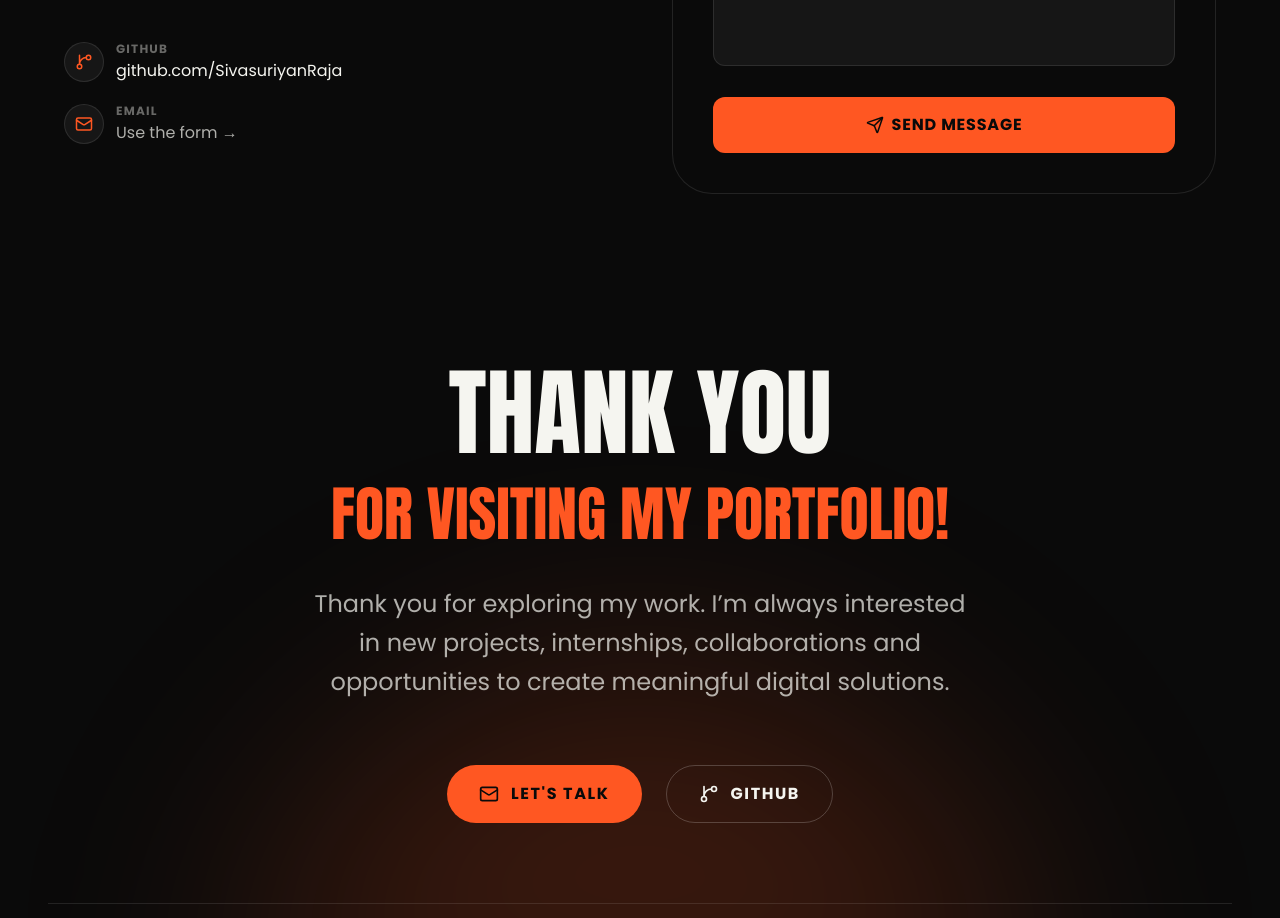
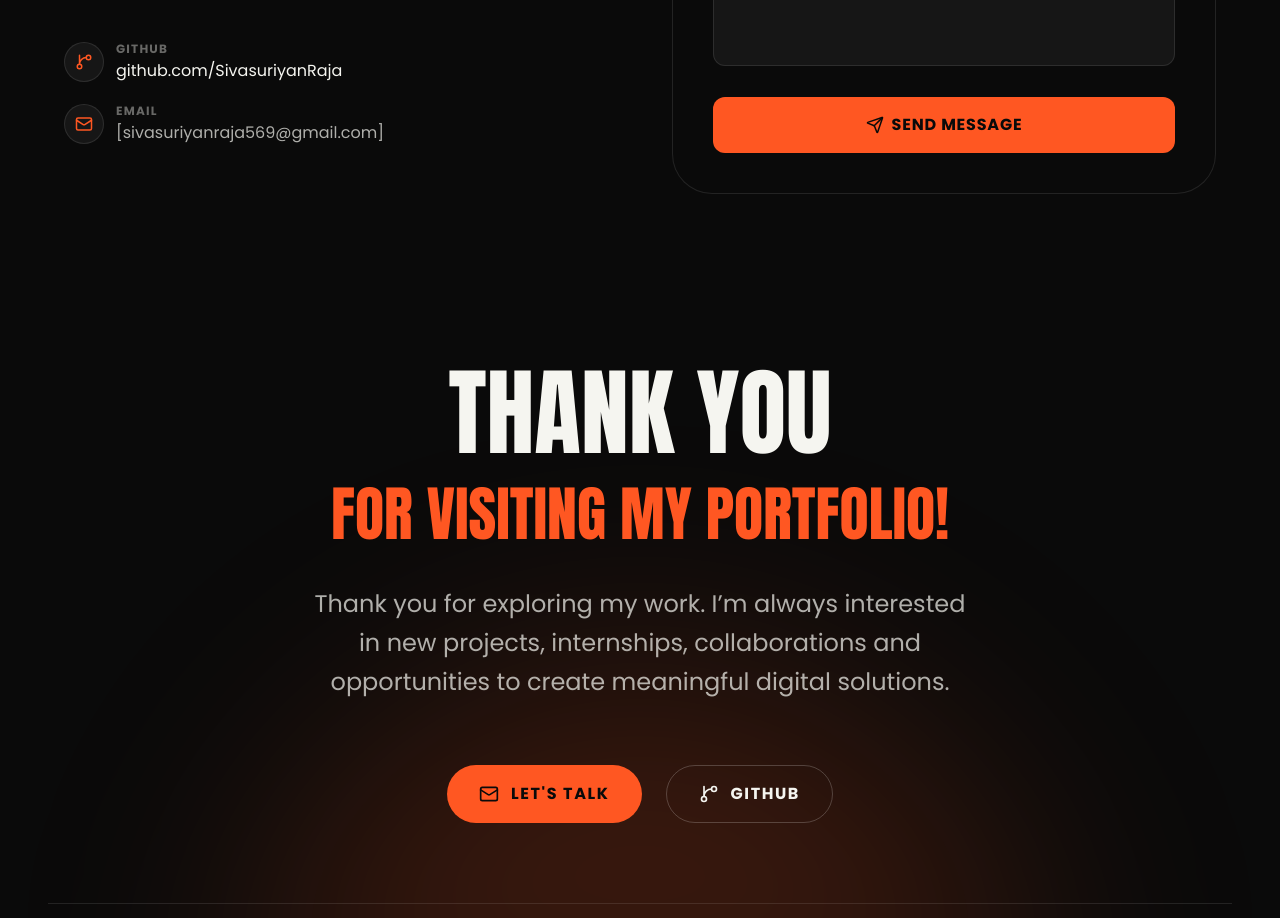
Before and after one commit to SivasuriyanRaja/portfolio, a React (Vite) app in the folder frontend/: page / in a window 1280 px wide. Shown: the part 9340-10258 px from the top of the page. Built offline with nearby package versions, Linux system fonts and the light colour scheme; a web font is replaced by a local one.

Commit message:
feat: add responsive Contact section with form submission handling

```diff
--- a/frontend/src/components/sections/Contact.tsx
+++ b/frontend/src/components/sections/Contact.tsx
@@ -79,7 +79,7 @@ const Contact = () => {
               </div>
               <div>
                 <p className="font-body font-bold text-xs uppercase tracking-widest text-cream/40 mb-0.5">Email</p>
-                <p className="font-body text-cream/70 font-medium">Use the form →</p>
+                <p className="font-body text-cream/70 font-medium">[sivasuriyanraja569@gmail.com]</p>
               </div>
             </div>
           </div>
```
